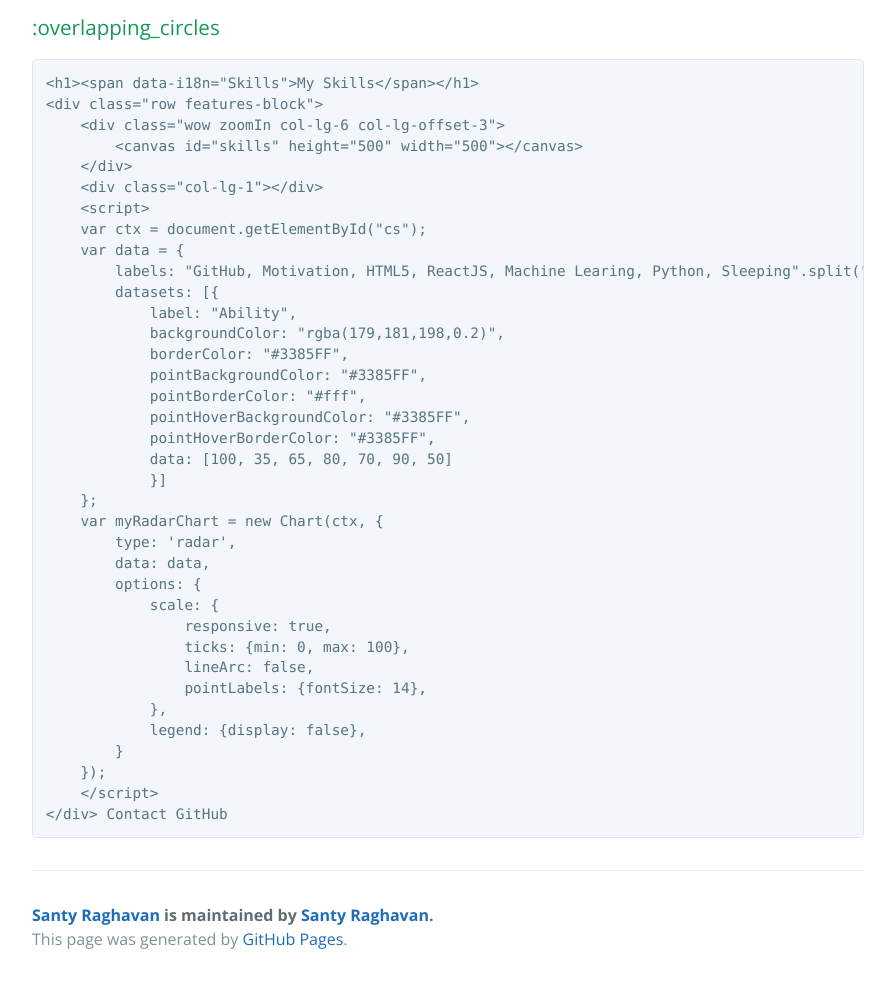
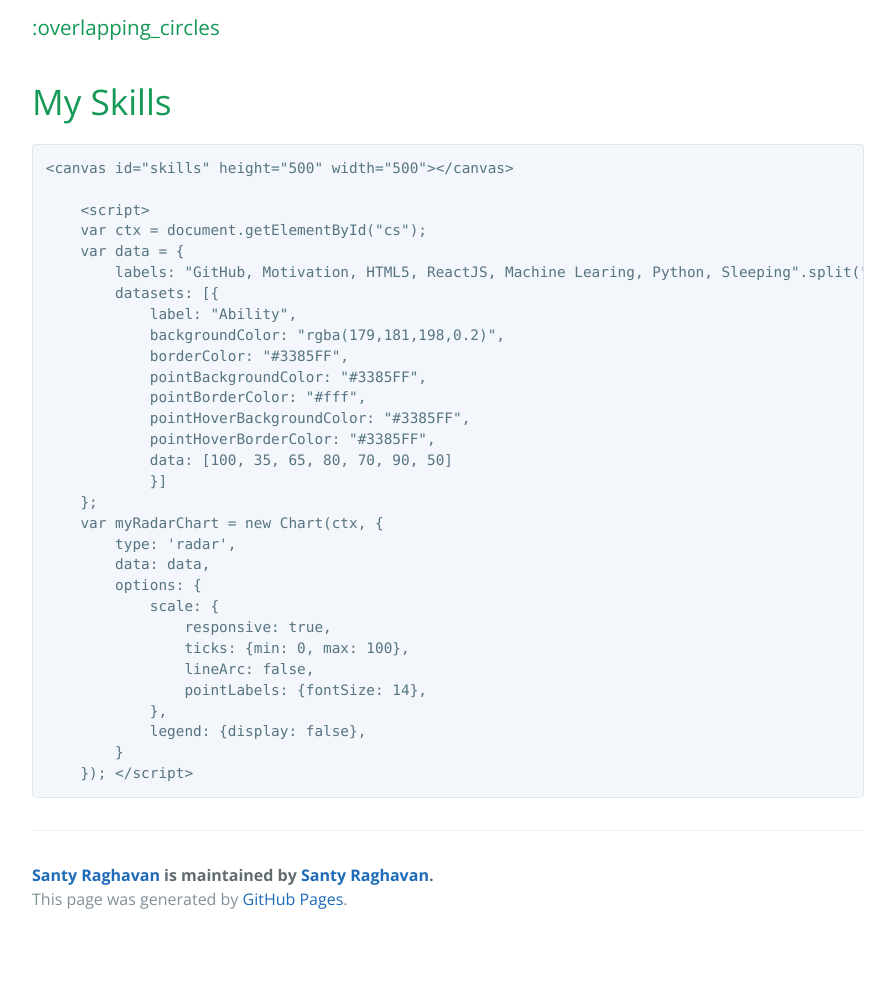
Before and after one commit to santyraghavan/santyraghavan.github.io, a Jekyll site: the page built from README.md, in a window 1280 px wide and 1400 px high, scrolled down 848 px. Shown: the part 417-1400 px from the top of the window, without its empty margins (192-1087 px from the left). Built offline with Jekyll 4.4.1, drawn with Linux system fonts in a browser that asks for light colours; our own code applies the rules of GitHub Pages for plain Markdown files; after the commit the page ends 2208 px from its top, so only the background shows below that.

Commit message:
Update skills.html

```diff
--- a/_includes/skills.html
+++ b/_includes/skills.html
@@ -1,11 +1,8 @@
 <script src = "/assets/chart.min.js"></script>
 
-    <h1><span data-i18n="Skills">My Skills</span></h1>
-    <div class="row features-block">
-        <div class="wow zoomIn col-lg-6 col-lg-offset-3">
-            <canvas id="skills" height="500" width="500"></canvas>
-        </div>
-        <div class="col-lg-1"></div>
+<h1><span data-i18n="Skills">My Skills</span></h1>
+    <canvas id="skills" height="500" width="500"></canvas>
+
         <script>
         var ctx = document.getElementById("cs");
         var data = {
@@ -34,6 +31,4 @@
                 legend: {display: false},
             }
         });
-        </script>
-    </div>
-Contact GitHub
+</script>
```
